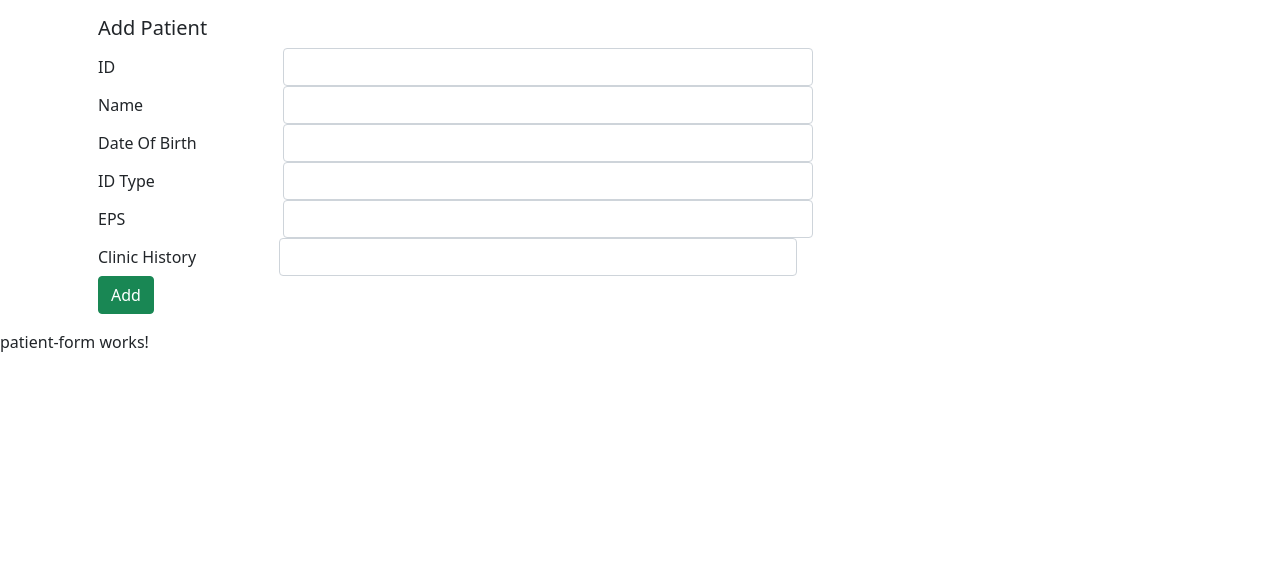
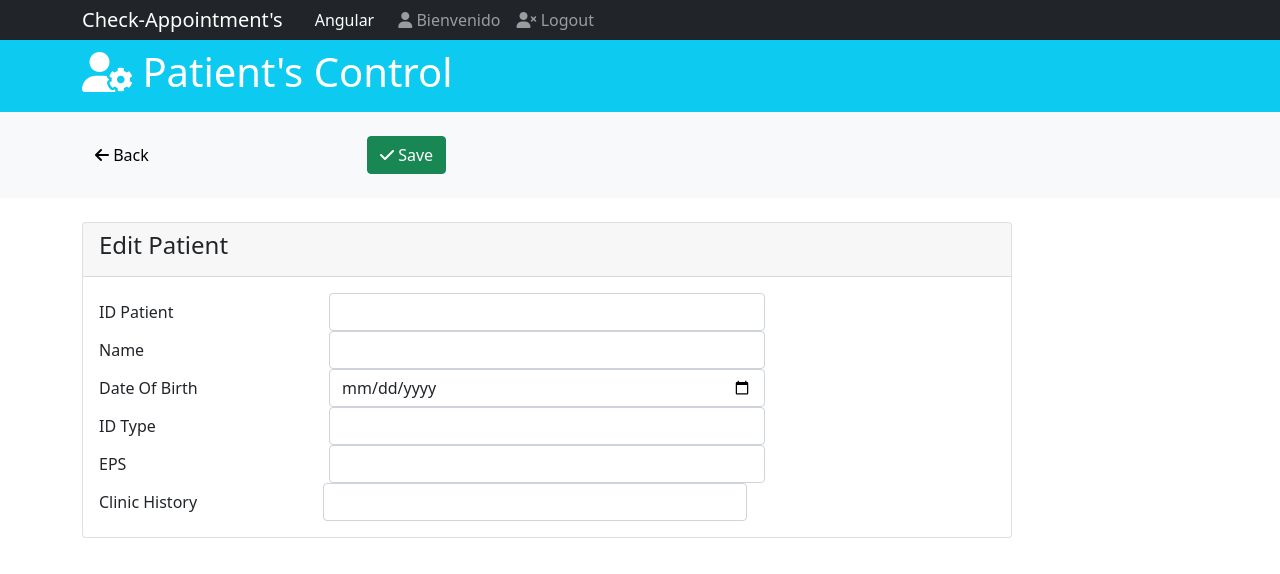
Before and after one commit to Juan-Carlos-Estevez-Vargas/Check-Appointments-Frontend-Angular, an Angular app: page /patient in a window 1280 px wide. Shown: the top 574 px of the page. Built offline with nearby package versions, Linux system fonts and the light colour scheme.

Commit message:
Adding bootstrao styles to add and update form

```diff
--- a/src/app/app.module.ts
+++ b/src/app/app.module.ts
@@ -18,7 +18,7 @@ const routes:Routes=[
   declarations: [
     AppComponent,
     PatientComponent,
-    PatientFormComponent
+    PatientFormComponent,
   ],
   imports: [
     BrowserModule,
--- a/src/app/patient/patient-form.component.html
+++ b/src/app/patient/patient-form.component.html
@@ -1,9 +1,93 @@
+<header>
+  <nav class="navbar navbar-expand-sm navbar-dark bg-dark p-0">
     <div class="container">
+      <a href="#" class="navbar-brand">Check-Appointment's</a>
+      <button
+        class="navbar-toggler"
+        data-toggle="collapse"
+        data-target="#navbarCollapse"
+      >
+        <span class="navbar-toggler-icon"></span>
+      </button>
+      <div class="collapse navbar-collapse" id="navbarCollapse">
+        <ul class="navbar-nav">
+          <li class="nav-item px-2">
+            <a href="patient.component.html" class="nav-link active">Angular</a>
+          </li>
+        </ul>
+        <ul class="navbar-nav ml-auto">
+          <li class="nav-item mr-3">
+            <a href="patient.component.html" class="nav-link">
+              <i class="fas fa-user"></i>
+              <span> Bienvenido</span>
+            </a>
+          </li>
+          <li class="nav-item">
+            <form>
+              <a href="#" class="nav-link">
+                <i class="fas fa-user-times"></i> Logout
+              </a>
+            </form>
+          </li>
+        </ul>
+      </div>
+    </div>
+  </nav>
+  <section id="main-header" class="py-2 bg-info text-white">
+    <div class="container">
+      <div class="row">
+        <div class="col-md-6">
+          <h1><i class="fas fa-user-cog"></i> Patient's Control</h1>
+        </div>
+      </div>
+    </div>
+  </section>
+</header>
+<section>
+  <div class="py-4 mb-4 bg-light" id="actions">
+    <div class="container">
+      <div class="row">
+        <div class="col-md-3">
+          <a href="/" class="btn btn-light btn-block">
+            <i class="fas fa-arrow-left"></i> Back
+          </a>
+        </div>
+        <div class="col-md-3">
+          <button
+            class="btn btn-success btn-block"
+            role="button"
+            (click)="create()"
+            *ngIf="!patient.idPatient; else elseBlock"
+          >
+            <i class="fas fa-check"></i> Save
+          </button>
+          <ng-template #elseBlock>
+            <button class="btn btn-success" role="button" (click)="update()">
+              Update
+            </button>
+          </ng-template>
+        </div>
+      </div>
+    </div>
+  </div>
+</section>
+
+<section th:fragment="editPerson">
+  <form>
+    <section></section>
+    <div id="details">
+      <div class="container">
+        <div class="row">
+          <div class="col">
+            <div class="card col-md-10">
+              <div class="card-header">
+                <h4>Edit Patient</h4>
+              </div>
               <div class="card-body">
-    <h5 class="card-title">{{ title }}</h5>
-    <form action="">
                 <div class="form-group row">
-        <label for="id" class="col-form-label col-sm-2">ID</label>
+                  <label for="id" class="col-form-label col-md-3"
+                    >ID Patient</label
+                  >
                   <div class="col-sm-6">
                     <input
                       type="text"
@@ -14,7 +98,7 @@
                   </div>
                 </div>
                 <div class="form-group row">
-        <label for="name" class="col-form-label col-sm-2">Name</label>
+                  <label for="name" class="col-form-label col-md-3">Name</label>
                   <div class="col-sm-6">
                     <input
                       type="text"
@@ -25,12 +109,12 @@
                   </div>
                 </div>
                 <div class="form-group row">
-        <label for="dateOfBirth" class="col-form-label col-sm-2"
+                  <label for="dateOfBirth" class="col-form-label col-md-3"
                     >Date Of Birth</label
                   >
                   <div class="col-sm-6">
                     <input
-            type="text"
+                      type="date"
                       class="form-control"
                       name="dateOfBirth"
                       [(ngModel)]="patient.dateOfBirth"
@@ -38,7 +122,9 @@
                   </div>
                 </div>
                 <div class="form-group row">
-        <label for="idType" class="col-form-label col-sm-2">ID Type</label>
+                  <label for="idType" class="col-form-label col-md-3"
+                    >ID Type</label
+                  >
                   <div class="col-sm-6">
                     <input
                       type="text"
@@ -49,7 +135,7 @@
                   </div>
                 </div>
                 <div class="form-group row">
-        <label for="eps" class="col-form-label col-sm-2">EPS</label>
+                  <label for="eps" class="col-form-label col-sm-3">EPS</label>
                   <div class="col-sm-6">
                     <input
                       type="text"
@@ -59,7 +145,7 @@
                     />
                   </div>
                   <div class="form-group row">
-          <label for="clinicHistory" class="col-form-label col-sm-2"
+                    <label for="clinicHistory" class="col-form-label col-md-3"
                       >Clinic History</label
                     >
                     <div class="col-sm-6">
@@ -72,20 +158,11 @@
                     </div>
                   </div>
                 </div>
-      <button
-        class="btn btn-success"
-        role="button"
-        (click)="create()"
-        *ngIf="!patient.idPatient; else elseBlock"
-      >
-        Add
-      </button>
-      <ng-template #elseBlock>
-        <button class="btn btn-success" role="button" (click)="update()">
-          Update
-        </button>
-      </ng-template>
-    </form>
               </div>
             </div>
-<p>patient-form works!</p>
+          </div>
+        </div>
+      </div>
+    </div>
+  </form>
+</section>
```
Lines whose indentation alone changed are shown as unchanged.
